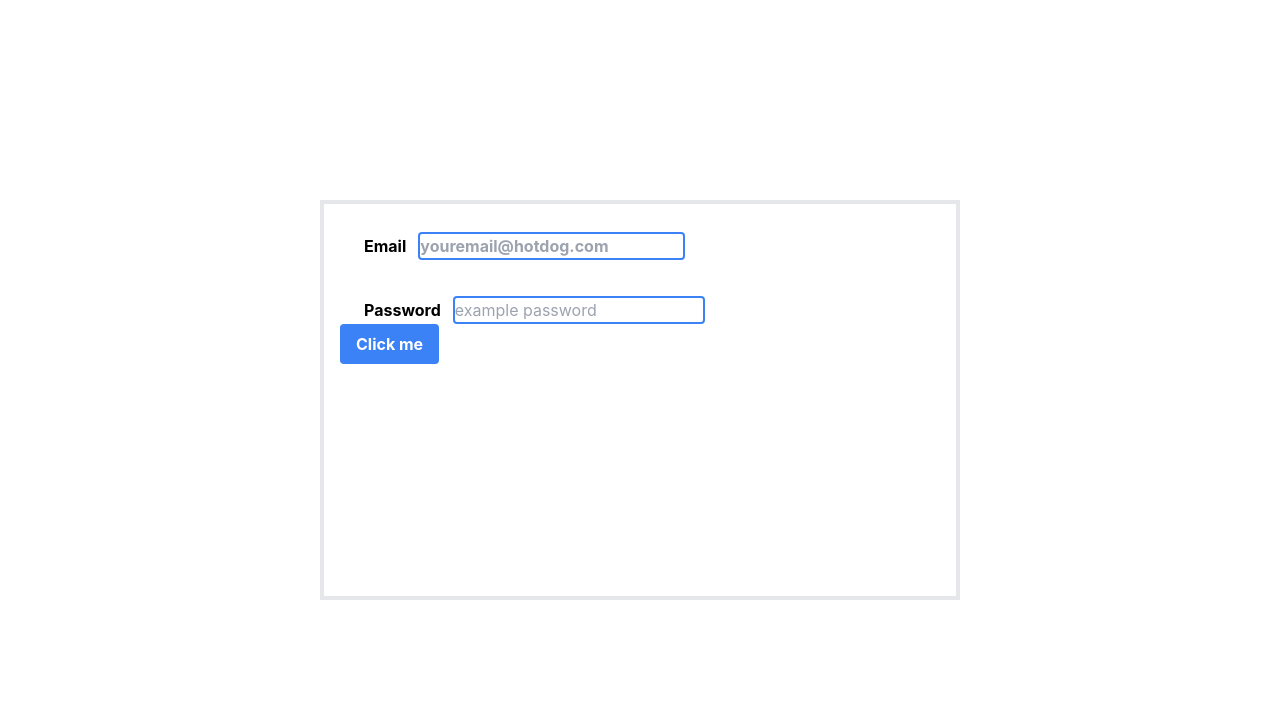
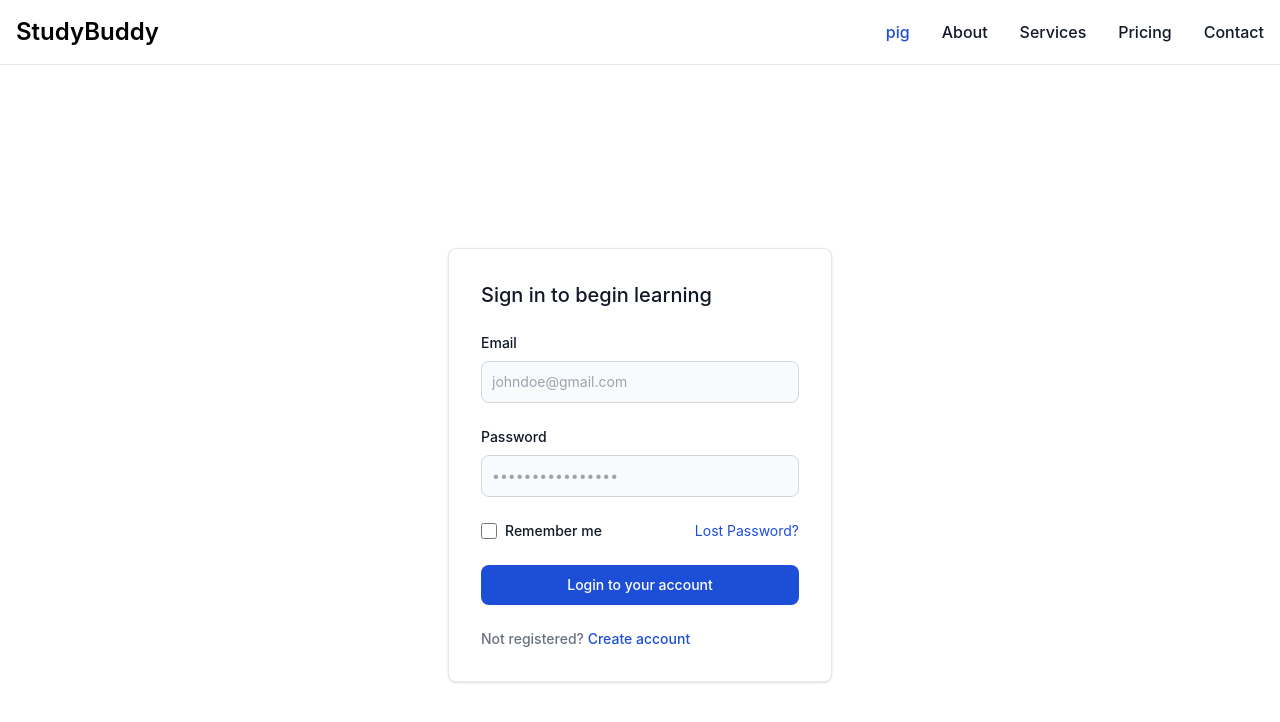
Before and after one commit to tylerwarwick/studyBuddy, a React (Create React App) app in the folder my-app/: page / in a window 1280 px wide. Shown: the top 722 px of the page. Built offline with nearby package versions, Linux system fonts and the light colour scheme.

Commit message:
Developing Views

```diff
--- a/my-app/src/App.tsx
+++ b/my-app/src/App.tsx
@@ -1,66 +1,11 @@
 import React from 'react';
 import './App.css';
-
-
-interface ButtonProps{
-  displayTag : string;
-}
-
-interface FormProps{
-  actionLocation : string;
-}
-
-//Form
-const Form = ({actionLocation} : FormProps) => {
-  return (
-  <form>
-    <div className='p-3 m-0'>
-      <label className='p-3 font-bold'>Email</label>
-      <input type="email" placeholder='youremail@hotdog.com' name="email" className='border-2 border-blue-500 font-bold rounded'/>
-    </div>
-    <br></br>
-    <div className='mx-3 m-0'>
-      <label className='p-3 font-bold'>Password</label>
-      <input type="password" placeholder='example password' name="password" className='border-2 border-blue-500 rounded'/>
-    </div>
-  </form>
-  )
-}
-
-
-
-// Login form
-function LoginForm() {
-  return (
-      <div className='box-border w-1/2 h-1/2 p-4 border-4'>
-        <div>
-          <Form actionLocation='pig'/>
-          <Button displayTag='Click me'/>
-        </div>
-      </div>
-  )
-}
-
-const Button = ({displayTag} : ButtonProps) => {
-  return (
-  <button className='bg-blue-500 hover:bg-blue-700 text-white font-bold py-2 px-4 rounded'>{displayTag}</button>
-  )
-}
+import {LoginPage} from './views';
 
 
 function App() {
   return (
-    <div className="App">
-      <header className="App-header">
-
-      </header>
-
-    <div className='h-screen flex justify-center items-center'>
-      <LoginForm/>
-    </div>
-
-
-    </div>
+    <LoginPage/>
   );
 }
 
--- /dev/null
+++ b/my-app/src/components.tsx
@@ -0,0 +1,104 @@
+import './App.css';
+
+
+interface ButtonProps{
+  displayTag : string;
+}
+
+
+interface NavLinkProps {
+    DisplayTag : string;
+    Location : string;
+}
+
+const NavLink = ({DisplayTag : displayTag, Location : location} : NavLinkProps) => {
+    return (
+        <li>
+          <a href={location} className="block py-2 pl-3 pr-4 text-white bg-blue-700 rounded md:bg-transparent md:text-blue-700 md:p-0 dark:text-white md:dark:text-blue-500" aria-current="page">{displayTag}</a>
+        </li>
+    );
+}
+
+// Login form
+export function LoginForm() {
+  return (
+
+<div className="w-full max-w-sm p-4 bg-white border border-gray-200 rounded-lg shadow sm:p-6 md:p-8 dark:bg-gray-800 dark:border-gray-700">
+    <form className="space-y-6" action="#">
+        <h5 className="text-xl font-medium text-gray-900 dark:text-white">Sign in to begin learning</h5>
+        <div>
+            <label className="block mb-2 text-sm font-medium text-gray-900 dark:text-white">Email</label>
+            <input type="email" name="email" id="email" className="bg-gray-50 border border-gray-300 text-gray-900 text-sm rounded-lg focus:ring-blue-500 focus:border-blue-500 block w-full p-2.5 dark:bg-gray-600 dark:border-gray-500 dark:placeholder-gray-400 dark:text-white" placeholder="johndoe@gmail.com" required />
+        </div>
+        <div>
+            <label className="block mb-2 text-sm font-medium text-gray-900 dark:text-white">Password</label>
+            <input type="password" name="password" id="password" placeholder="••••••••••••••••" className="bg-gray-50 border border-gray-300 text-gray-900 text-sm rounded-lg focus:ring-blue-500 focus:border-blue-500 block w-full p-2.5 dark:bg-gray-600 dark:border-gray-500 dark:placeholder-gray-400 dark:text-white" required />
+        </div>
+        <div className="flex items-start">
+            <div className="flex items-start">
+                <div className="flex items-center h-5">
+                    <input id="remember" type="checkbox" value="" className="w-4 h-4 border border-gray-300 rounded bg-gray-50 focus:ring-3 focus:ring-blue-300 dark:bg-gray-700 dark:border-gray-600 dark:focus:ring-blue-600 dark:ring-offset-gray-800 dark:focus:ring-offset-gray-800" required />
+                </div>
+                <label className="ml-2 text-sm font-medium text-gray-900 dark:text-gray-300">Remember me</label>
+            </div>
+            <a href="#" className="ml-auto text-sm text-blue-700 hover:underline dark:text-blue-500">Lost Password?</a>
+        </div>
+        <button type="submit" className="w-full text-white bg-blue-700 hover:bg-blue-800 focus:ring-4 focus:outline-none focus:ring-blue-300 font-medium rounded-lg text-sm px-5 py-2.5 text-center dark:bg-blue-600 dark:hover:bg-blue-700 dark:focus:ring-blue-800">Login to your account</button>
+        <div className="text-sm font-medium text-gray-500 dark:text-gray-300">
+            Not registered? <a href="#" className="text-blue-700 hover:underline dark:text-blue-500">Create account</a>
+        </div>
+    </form>
+</div>
+
+  )
+}
+
+export function Button({displayTag} : ButtonProps){
+  return (
+  <button className='text-white bg-blue-700 hover:bg-blue-800 focus:ring-4 focus:outline-none focus:ring-blue-300 font-medium rounded-lg text-sm px-5 py-2.5 text-center dark:bg-blue-600 dark:hover:bg-blue-700 dark:focus:ring-blue-800'>{displayTag}</button>
+  )
+}
+
+export function QuestionCard() {
+    return (
+    <a href="#" className="block max-w-sm p-6 bg-white border border-gray-200 rounded-lg shadow hover:bg-gray-100 dark:bg-gray-800 dark:border-gray-700 dark:hover:bg-gray-700">
+        <h5 className="mb-2 text-2xl font-bold tracking-tight text-center text-gray-900 dark:text-white">What is the powerhouse of the cell?</h5>
+    </a>
+
+    )
+}
+
+export function Navbar() {
+    return (
+<nav className="bg-white border-gray-200 dark:bg-gray-900 dark:border-gray-600 border-b">
+  <div className="max-w-screen-xl flex flex-wrap items-center justify-between mx-auto p-4">
+    <a className="flex items-center">
+        <span className="self-center text-2xl font-semibold whitespace-nowrap dark:text-white">StudyBuddy</span>
+    </a>
+    <button data-collapse-toggle="navbar-default" type="button" className="inline-flex items-center p-2 ml-3 text-sm text-gray-500 rounded-lg md:hidden hover:bg-gray-100 focus:outline-none focus:ring-2 focus:ring-gray-200 dark:text-gray-400 dark:hover:bg-gray-700 dark:focus:ring-gray-600" aria-controls="navbar-default" aria-expanded="false">
+      <span className="sr-only">Open main menu</span>
+      <svg className="w-6 h-6" aria-hidden="true" fill="currentColor" viewBox="0 0 20 20" xmlns="http://www.w3.org/2000/svg"><path fill-rule="evenodd" d="M3 5a1 1 0 011-1h12a1 1 0 110 2H4a1 1 0 01-1-1zM3 10a1 1 0 011-1h12a1 1 0 110 2H4a1 1 0 01-1-1zM3 15a1 1 0 011-1h12a1 1 0 110 2H4a1 1 0 01-1-1z" clip-rule="evenodd"></path></svg>
+    </button>
+    <div className="hidden w-full md:block md:w-auto" id="navbar-default">
+      <ul className="font-medium flex flex-col p-4 md:p-0 mt-4 border border-gray-100 rounded-lg bg-gray-50 md:flex-row md:space-x-8 md:mt-0 md:border-0 md:bg-white dark:bg-gray-800 md:dark:bg-gray-900 dark:border-gray-700">
+
+        <NavLink DisplayTag='pig' Location='#'/>
+
+        <li>
+          <a href="#" className="block py-2 pl-3 pr-4 text-gray-900 rounded hover:bg-gray-100 md:hover:bg-transparent md:border-0 md:hover:text-blue-700 md:p-0 dark:text-white md:dark:hover:text-blue-500 dark:hover:bg-gray-700 dark:hover:text-white md:dark:hover:bg-transparent">About</a>
+        </li>
+        <li>
+          <a href="#" className="block py-2 pl-3 pr-4 text-gray-900 rounded hover:bg-gray-100 md:hover:bg-transparent md:border-0 md:hover:text-blue-700 md:p-0 dark:text-white md:dark:hover:text-blue-500 dark:hover:bg-gray-700 dark:hover:text-white md:dark:hover:bg-transparent">Services</a>
+        </li>
+        <li>
+          <a href="#" className="block py-2 pl-3 pr-4 text-gray-900 rounded hover:bg-gray-100 md:hover:bg-transparent md:border-0 md:hover:text-blue-700 md:p-0 dark:text-white md:dark:hover:text-blue-500 dark:hover:bg-gray-700 dark:hover:text-white md:dark:hover:bg-transparent">Pricing</a>
+        </li>
+        <li>
+          <a href="#" className="block py-2 pl-3 pr-4 text-gray-900 rounded hover:bg-gray-100 md:hover:bg-transparent md:border-0 md:hover:text-blue-700 md:p-0 dark:text-white md:dark:hover:text-blue-500 dark:hover:bg-gray-700 dark:hover:text-white md:dark:hover:bg-transparent">Contact</a>
+        </li>
+      </ul>
+    </div>
+  </div>
+</nav>
+    )
+}
--- /dev/null
+++ b/my-app/src/views.tsx
@@ -0,0 +1,18 @@
+import './App.css';
+import { LoginForm } from './components';
+import { Button } from './components';
+import { QuestionCard } from './components';
+import { Navbar } from './components';
+
+export function LoginPage() {
+  return (
+    <div className="dark:bg-gray-900">
+      <div className='sticky top-0 w-full'>
+        <Navbar />
+      </div>
+      <div className='h-screen flex justify-center items-center'>
+        <LoginForm/>
+      </div>
+    </div>
+  );
+}
```
